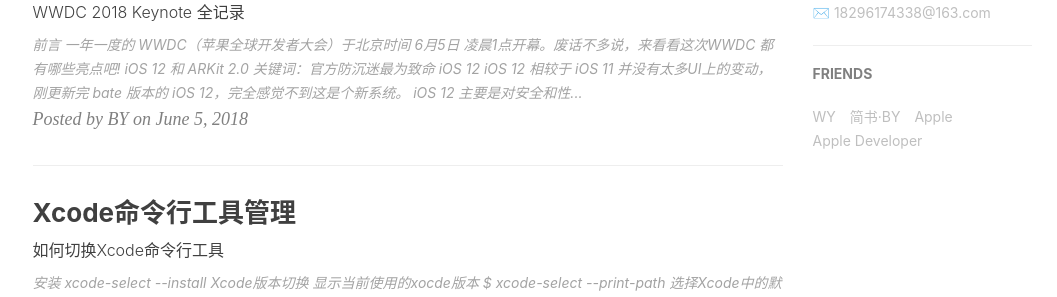
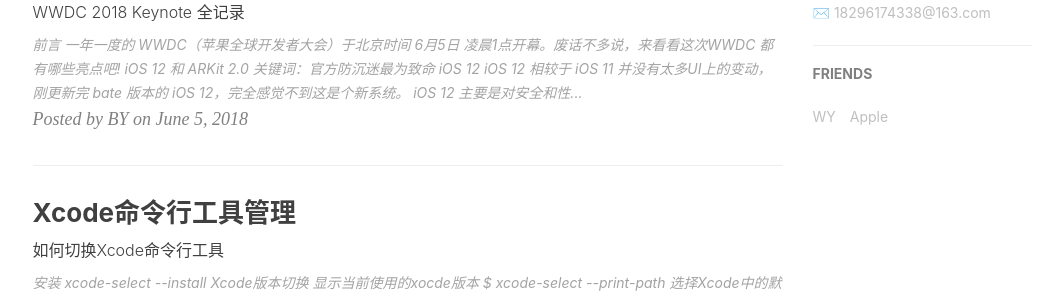
Before and after one commit to YuMeng-nut/YuMeng-nut.github.io, a Jekyll site: the page built from index.html, in a window 1280 px wide and 900 px high, scrolled down 1094 px. Shown: the part 152-449 px from the top of the window, without its empty margins (135-1192 px from the left). Built offline with Jekyll 4.4.1, drawn with Linux system fonts in a browser that asks for light colours; nearby versions of some CDN libraries; the list of posts is cut into pages by our own code; comment, search, counter and statistics services are not loaded.

Commit message:
Update _config.yml

```diff
--- a/_config.yml
+++ b/_config.yml
@@ -100,13 +100,7 @@
         title: "WY",
         href: "http://zhengwuyang.com"      # 换成自己的链接
     },{
-        title: "简书·BY",
-        href: "http://www.jianshu.com/u/e71990ada2fd"
-    },{
         title: "Apple",
         href: "https://apple.com"
-    },{
-        title: "Apple Developer",
-        href: "https://developer.apple.com/"
     }
 ]
```
